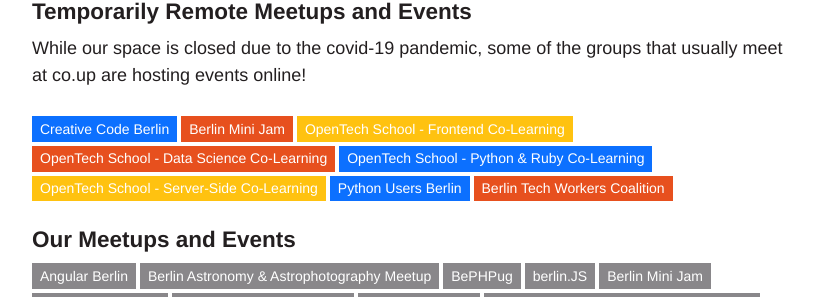
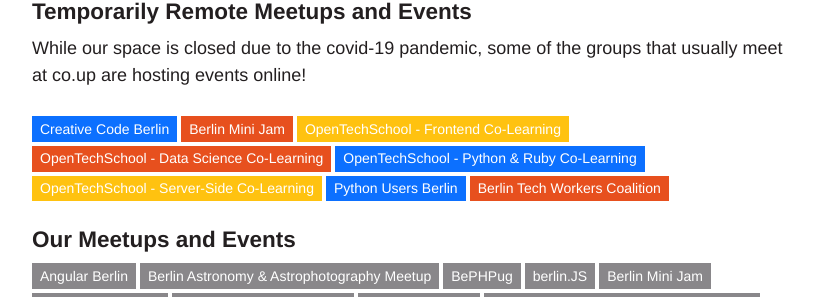
Before and after one commit to co-up/co-up.de, a Jekyll site: the page built from index.html, in a window 1280 px wide and 900 px high, scrolled down 764 px. Shown: the part 139-436 px from the top of the window, without its empty margins (224-1055 px from the left). Built offline with Jekyll 4.4.1, drawn with Linux system fonts in a browser that asks for light colours.

Commit message:
fixed "OpenTech School" typo

```diff
--- a/_includes/hosted-meetups-remote.html
+++ b/_includes/hosted-meetups-remote.html
@@ -1,10 +1,10 @@
 <div class="hosted-meetups hosted-meetups--remote">
   <a class="meetup" href="https://www.meetup.com/creativeCodeBerlin/" target="_blank">Creative Code Berlin</a>
   <a class="meetup" href="http://berlinminijam.de/" target="_blank">Berlin Mini Jam</a>
-  <a class="meetup" href="https://www.opentechschool.org/berlin/" target="_blank">OpenTech School - Frontend Co-Learning</a>
-  <a class="meetup" href="https://www.opentechschool.org/berlin/" target="_blank">OpenTech School - Data Science Co-Learning</a>
-  <a class="meetup" href="https://www.opentechschool.org/berlin/" target="_blank">OpenTech School - Python &amp; Ruby Co-Learning</a>
-  <a class="meetup" href="https://www.opentechschool.org/berlin/" target="_blank">OpenTech School - Server-Side Co-Learning</a>
+  <a class="meetup" href="https://www.opentechschool.org/berlin/" target="_blank">OpenTechSchool - Frontend Co-Learning</a>
+  <a class="meetup" href="https://www.opentechschool.org/berlin/" target="_blank">OpenTechSchool - Data Science Co-Learning</a>
+  <a class="meetup" href="https://www.opentechschool.org/berlin/" target="_blank">OpenTechSchool - Python &amp; Ruby Co-Learning</a>
+  <a class="meetup" href="https://www.opentechschool.org/berlin/" target="_blank">OpenTechSchool - Server-Side Co-Learning</a>
   <a class="meetup" href="http://www.meetup.com/Python-Users-Berlin-PUB/" target="_blank">Python Users Berlin</a>
   <a class="meetup" href="https://techworkersberlin.com/" target="_blank">Berlin Tech Workers Coalition</a>
 </div>
```
